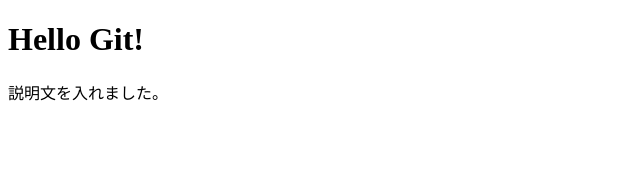
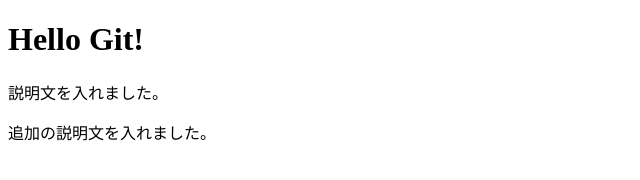
Before and after one commit to MicaM-star5/git_practice, a plain HTML site: page index.html in a window 1280 px wide. Shown: the whole page, without its empty margins (0-640 px from the left). Drawn offline with Linux system fonts and the light colour scheme.

Commit message:
さらに追加説明文

```diff
--- a/index.html
+++ b/index.html
@@ -8,5 +8,6 @@
 <body>
     <h1>Hello Git!</h1>
     <p>説明文を入れました。</p>
+    <p>追加の説明文を入れました。</p>
 </body>
 </html>
```
